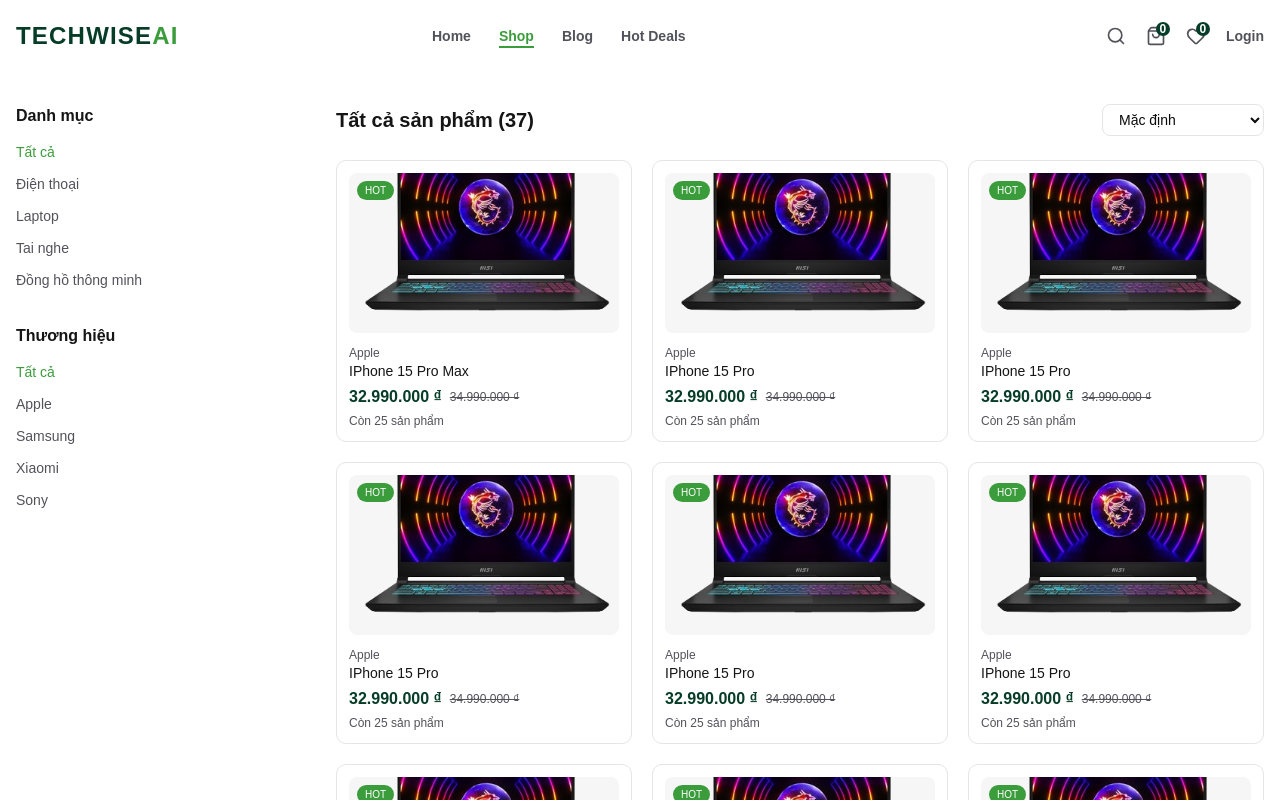
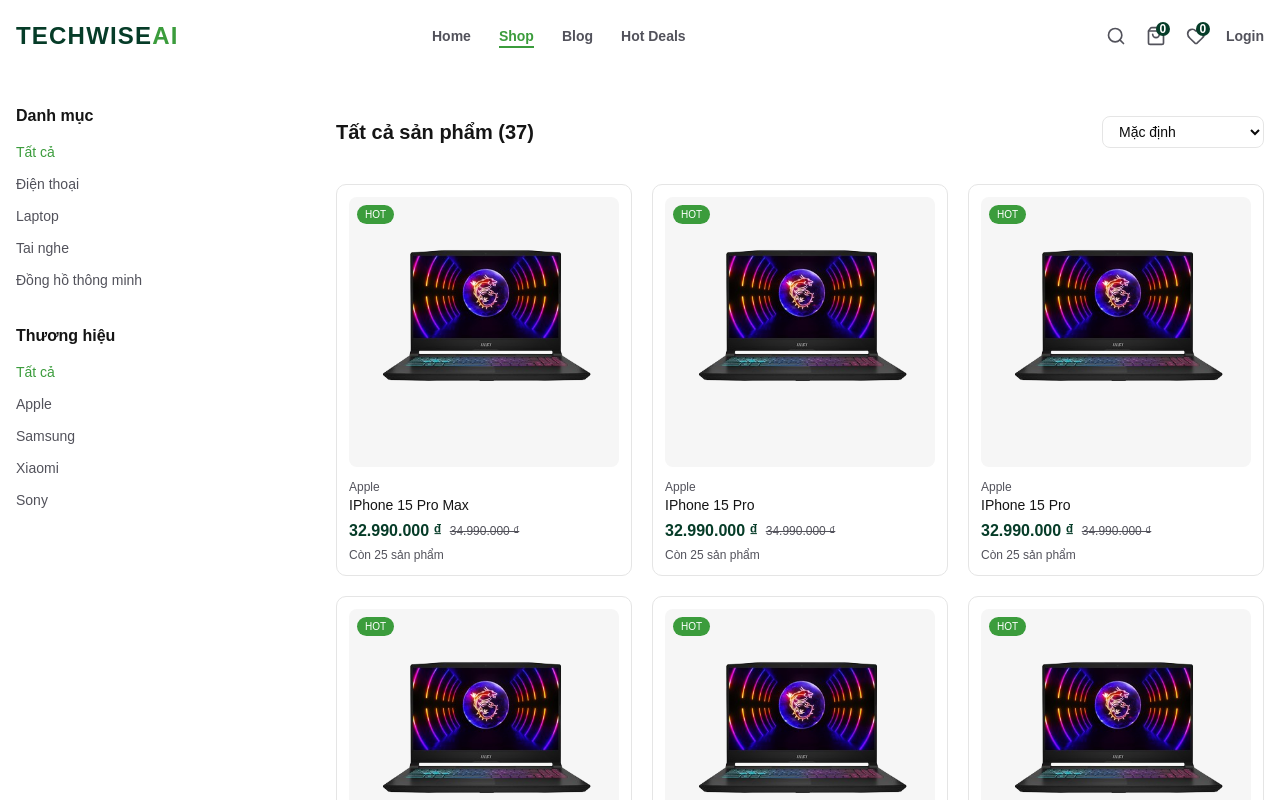
Before and after one commit to aum-songnd/techwiseai, a Next.js app: page /shop in a window 1280 px wide. Shown: the top 800 px of the page. Built offline with nearby package versions, Linux system fonts and the light colour scheme; no server answers.

Commit message:
tinh chinh

```diff
--- a/components/Header.tsx
+++ b/components/Header.tsx
@@ -13,7 +13,7 @@
 const Header = async() => {
   const user = await currentUser()
   return (
-    <header  className="bg-white py-5 ">
+    <header className="bg-white/70 backdrop-blur-md py-5 sticky top-0 z-50">
       <Container className="flex items-center justify-between text-lightColor">
          <div className="w-auto md:w-1/3 flex items-center justify-items-start  gap-2.5 md:gap-0">
           <MobileMenu />
--- a/components/Shop.tsx
+++ b/components/Shop.tsx
@@ -2,6 +2,7 @@
 
 import React, { useMemo, useState, useEffect } from "react";
 import Image, { type StaticImageData } from "next/image";
+import Link from "next/link";
 import { useSearchParams } from "next/navigation";
 import type { Product, Category, Brand } from "../app/data/types";
 import { productImages } from "../images";
@@ -20,14 +21,16 @@
 
 const resolveProductImage = (
   fileName?: string
-): StaticImageData | null => {
+): StaticImageData | string | null => {
   if (!fileName) return null;
 
   const localImage = (
     productImages as Record<string, StaticImageData | undefined>
   )[fileName];
 
-  return localImage ?? null;
+  // Nếu không có trong map ảnh local (vd fileName là URL đầy đủ
+  // như "https://placehold.co/..."), dùng luôn chuỗi đó làm src.
+  return localImage ?? fileName;
 };
 
 const Shop = ({ products, categories, brands }: ShopProps) => {
@@ -52,6 +55,20 @@
   const [sortBy, setSortBy] = useState<
     "default" | "price-asc" | "price-desc"
   >("default");
+
+  // Theo dõi việc cuộn trang để thu gọn thanh tiêu đề + sort,
+  // đẩy nó dán sát lên trên (gần header) khi người dùng cuộn xuống.
+  const [isScrolled, setIsScrolled] = useState(false);
+
+  useEffect(() => {
+    const handleScroll = () => {
+      setIsScrolled(window.scrollY > 80);
+    };
+
+    handleScroll();
+    window.addEventListener("scroll", handleScroll, { passive: true });
+    return () => window.removeEventListener("scroll", handleScroll);
+  }, []);
 
   // Đồng bộ lại state khi query param "category" trên URL thay đổi
   useEffect(() => {
@@ -111,7 +128,7 @@
 
   return (
     <div className="max-w-screen-xl mx-auto px-4 py-8 grid grid-cols-1 md:grid-cols-4 gap-8">
-      <aside className="md:col-span-1 space-y-8">
+      <aside className="md:col-span-1 space-y-8 md:sticky md:top-24 md:self-start">
         <div>
           <div className="flex items-center justify-between mb-3">
             <h3 className="font-semibold text-darkColor">Danh mục</h3>
@@ -198,8 +215,18 @@
       </aside>
 
       <div className="md:col-span-3">
-        <div className="flex items-center justify-between mb-6 flex-wrap gap-3">
-          <h1 className="text-xl font-semibold text-darkColor">
+        <div
+          className={`flex items-center justify-between flex-wrap gap-3 md:sticky md:z-40 transition-all duration-300 ease-in-out ${
+            isScrolled
+              ? "md:top-16 md:py-2.5 md:px-4 mb-4 bg-white md:rounded-xl md:shadow-md md:border md:border-gray-100"
+              : "md:top-24 md:py-3 md:-mx-1 md:px-1 mb-6 bg-white/95 backdrop-blur-sm"
+          }`}
+        >
+          <h1
+            className={`font-semibold text-darkColor transition-all duration-300 ease-in-out ${
+              isScrolled ? "text-sm md:text-base" : "text-xl"
+            }`}
+          >
             Tất cả sản phẩm ({filteredProducts.length})
           </h1>
 
@@ -210,7 +237,9 @@
                 event.target.value as "default" | "price-asc" | "price-desc"
               )
             }
-            className="text-sm border rounded-md px-3 py-1.5 outline-none hoverEffect focus:border-shop_light_green"
+            className={`border rounded-md outline-none hoverEffect focus:border-shop_light_green transition-all duration-300 ease-in-out ${
+              isScrolled ? "text-xs px-2.5 py-1" : "text-sm px-3 py-1.5"
+            }`}
           >
             <option value="default">Mặc định</option>
             <option value="price-asc">Giá: Thấp đến cao</option>
@@ -234,19 +263,22 @@
               const imageSrc = resolveProductImage(product.images?.[0]);
 
               return (
-                <div
+                <Link
                   key={product.id}
-                  className="border rounded-lg p-3 hoverEffect hover:shadow-md group"
+                  href={`/product/${product.slug}`}
+                  className="border rounded-lg p-3 hoverEffect hover:shadow-md group block"
                 >
-                  <div className="relative w-full h-40 mb-3 overflow-hidden rounded-md bg-shop_light_bg">
+                  <div className="relative w-full aspect-square mb-3 overflow-hidden rounded-md bg-shop_light_bg flex items-center justify-center">
                     {imageSrc && (
+                      <div className="relative w-[85%] h-[85%]">
                         <Image
                           src={imageSrc}
                           alt={product.name}
                           fill
                           sizes="(max-width: 768px) 50vw, 25vw"
-                        className="object-cover group-hover:scale-105 hoverEffect"
+                          className="object-contain group-hover:scale-105 hoverEffect"
                         />
+                      </div>
                     )}
 
                     {product.status && (
@@ -279,7 +311,7 @@
                       ? `Còn ${product.stock} sản phẩm`
                       : "Hết hàng"}
                   </p>
-                </div>
+                </Link>
               );
             })}
           </div>
```
Lines whose indentation alone changed are shown as unchanged.
